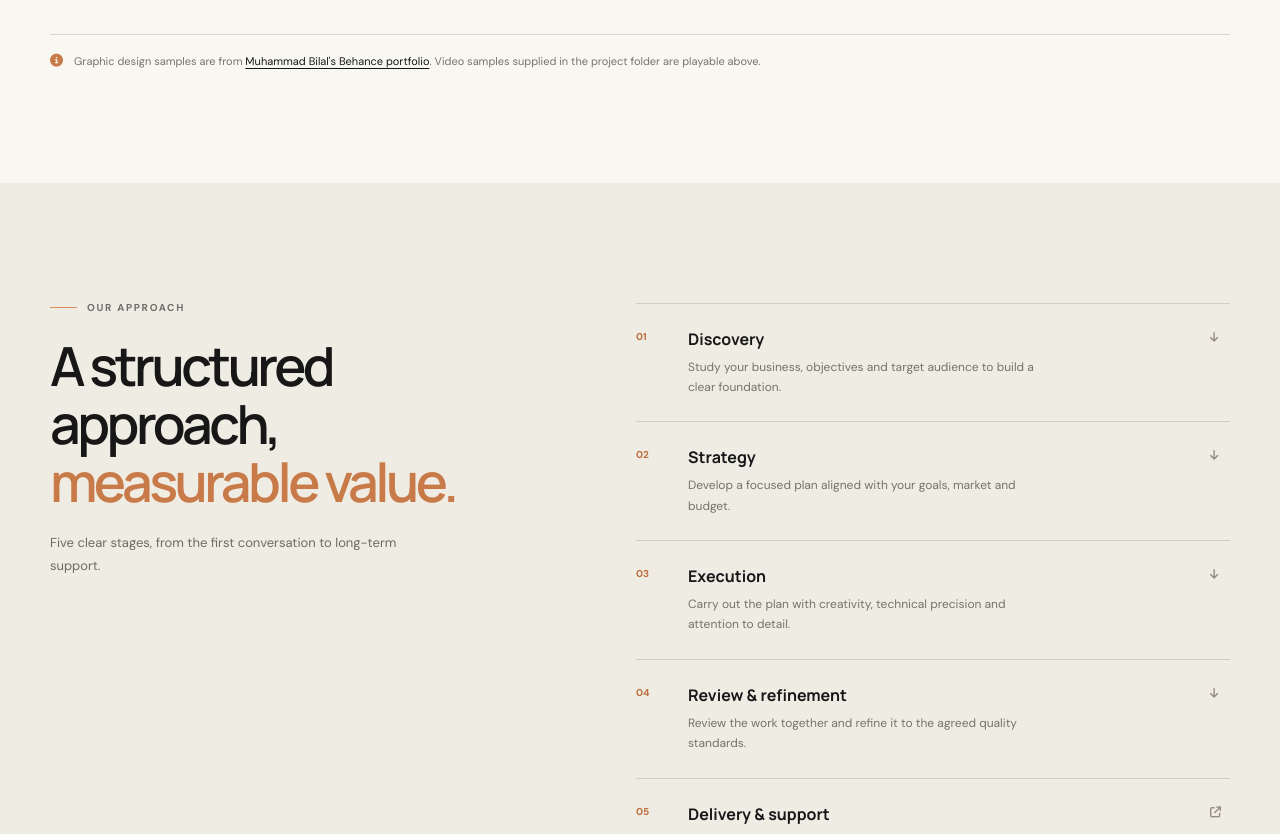
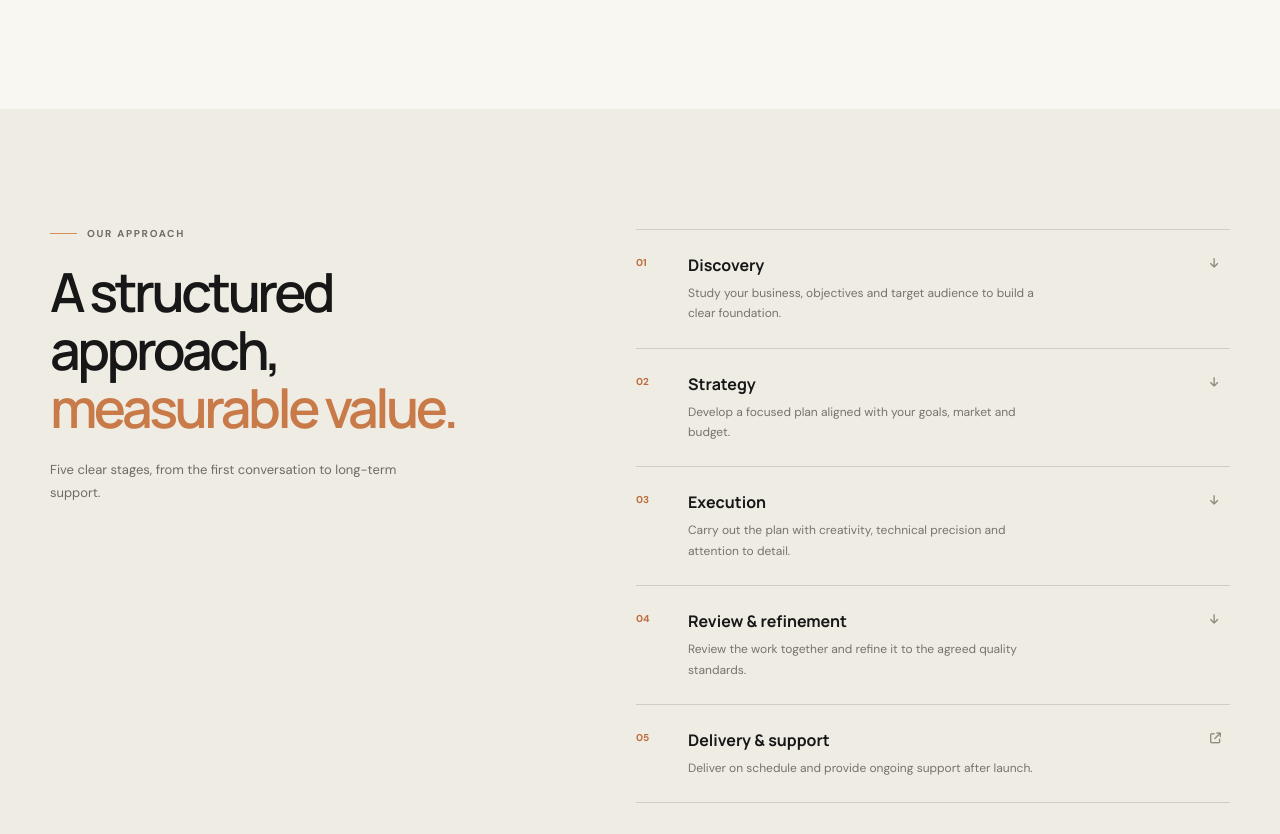
Before and after one commit to tania-tanveer/b-creative-network-agency, a plain HTML site: page index.html in a window 1280 px wide. Shown: the part 6300-7134 px from the top of the page. Drawn offline with Linux system fonts and the light colour scheme.

Commit message:
Remove portfolio attribution note
Co-authored-by: Copilot <223556219+Copilot@users.noreply.github.com>

```diff
--- a/index.html
+++ b/index.html
@@ -182,7 +182,6 @@
             <div class="project-meta"><div><p>Education · Graphic design</p><h3>City University — Independence Day</h3><p class="project-description">Campaign design from the Behance portfolio.</p></div><a class="project-link" href="https://www.behance.net/gallery/254328503/City-University-Independence-Day-Compaign" target="_blank" rel="noopener noreferrer">View on Behance <span aria-hidden="true">↗</span></a></div>
           </article>
         </div>
-        <div class="work-note"><i class="fa-solid fa-circle-info" aria-hidden="true"></i><p>Graphic design samples are from <a href="https://www.behance.net/wwwmuhammabilal110" target="_blank" rel="noopener noreferrer">Muhammad Bilal's Behance portfolio</a>. Video samples supplied in the project folder are playable above.</p></div>
       </div>
     </section>
 
--- a/styles.css
+++ b/styles.css
@@ -193,10 +193,6 @@ h1, h2 { font-family: var(--heading); letter-spacing: -.065em; }
 .project-meta > a:hover { background: var(--ink); color: var(--paper); }
 .project-meta > .project-link { display: inline-flex; flex: 0 0 auto; align-items: center; gap: 8px; width: auto; height: auto; padding: 9px 12px; border-radius: 99px; font-size: 10px; font-weight: 700; white-space: nowrap; }
 .project-link span { color: #bd6d3c; }
-.work-note { display: flex; gap: 11px; align-items: flex-start; margin-top: 37px; padding-top: 17px; border-top: 1px solid var(--line); color: #77736b; }
-.work-note i { margin-top: 2px; color: #c97a49; font-size: 13px; }
-.work-note p { max-width: 850px; margin: 0; font-size: 11px; line-height: 1.7; }
-.work-note a { color: var(--ink); text-decoration: underline; text-underline-offset: 3px; }
 .project-card[hidden] { display: none; }
 
 .process-section { background: #efece4; }
@@ -320,7 +316,6 @@ h1, h2 { font-family: var(--heading); letter-spacing: -.065em; }
   .project-grid { grid-template-columns: 1fr; gap: 25px; }
   .project-image { aspect-ratio: 1.2 / 1; }
   .image-open { opacity: 1; transform: none; width: 34px; height: 34px; }
-  .work-note { margin-top: 28px; }
   .process-grid { grid-template-columns: 1fr; gap: 32px; }
   .process-intro h2 { font-size: clamp(38px, 9.5vw, 51px); }
   .contact-section { padding: 60px 0 42px; }
```
